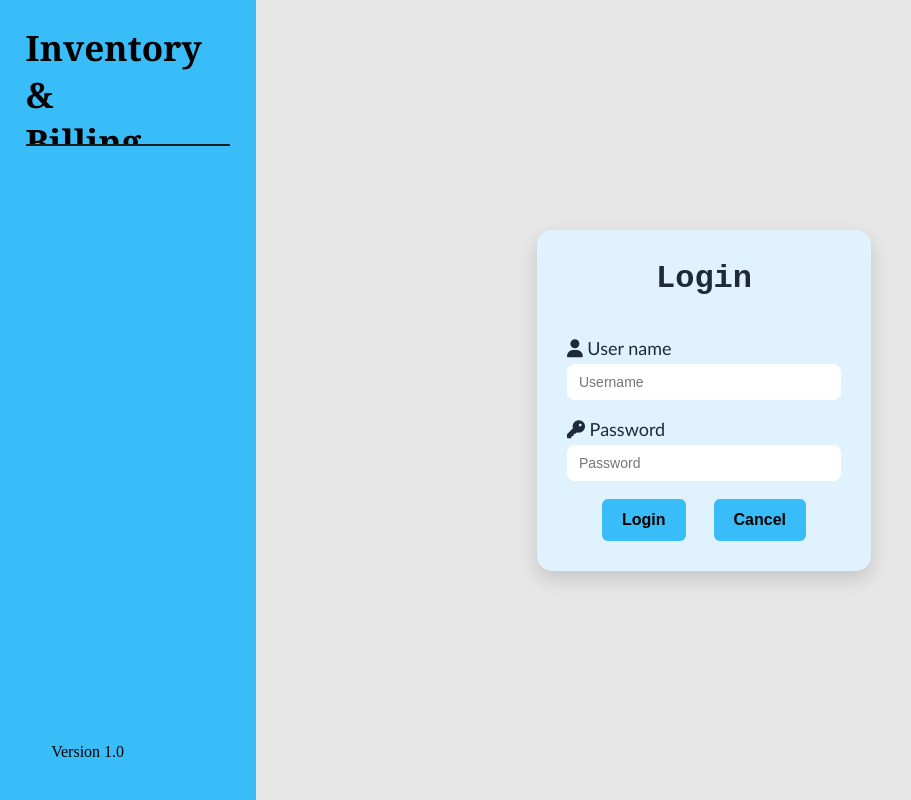
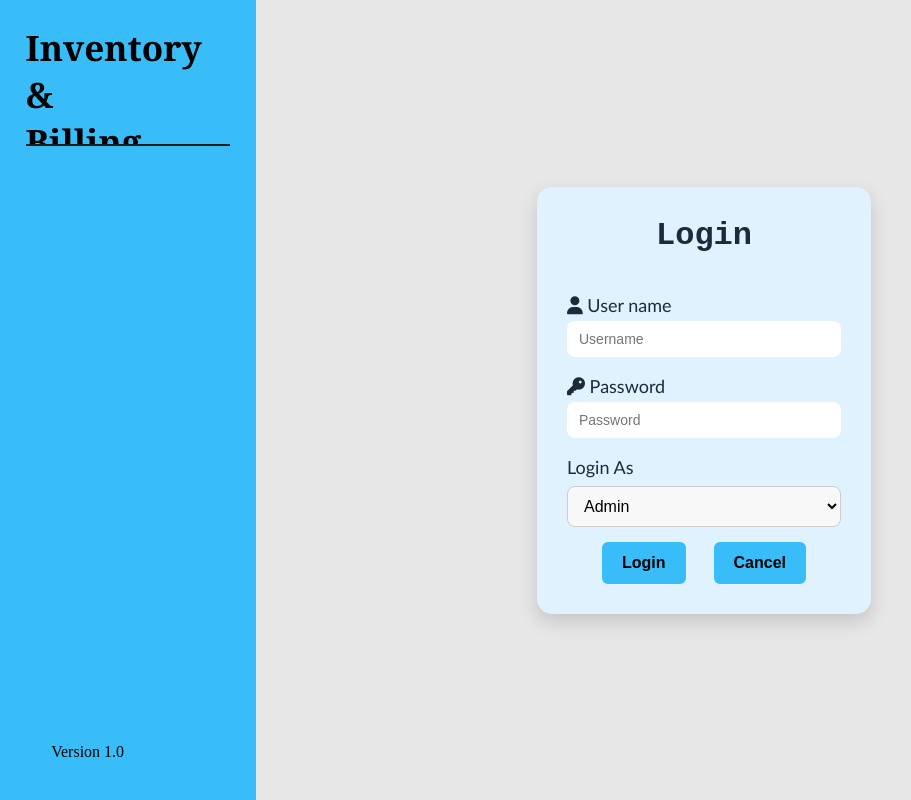
Before and after one commit to SachinBartaula/Inventory-and-Billing-System, a PHP site: page / in a window 1280 px wide. Shown: the whole page, without its empty margins (0-911 px from the left). Run offline with PHP 8.4, Linux system fonts and the light colour scheme.

Commit message:
role add in index

```diff
--- a/Styles.css
+++ b/Styles.css
@@ -157,6 +157,44 @@ input[type="text"]:active {
 
 input[type="password"]:active {
     transform: scale(0.95);
+}
+
+input[type="text"]:focus {
+   border-color: #007bff;
+    box-shadow: 0 0 4px rgba(0,123,255,0.4);
+    background: #fff;
+}
+
+input[type="password"]:focus {
+border-color: #007bff;
+    box-shadow: 0 0 4px rgba(0,123,255,0.4);
+    background: #fff;}
+
+
+select {
+    width: 100%;
+    padding: 10px 12px;
+    font-size: 16px;
+    border: 1px solid #ccc;
+    border-radius: 8px;
+    background: #f8f8f8;
+    outline: none;
+    transition: 0.3s ease;
+    cursor: pointer;
+    margin-top: 8px;
+    margin-bottom: 15px;
+}
+
+/* Hover effect */
+select:hover {
+    border-color: #007bff;
+}
+
+/* On focus */
+select:focus {
+    border-color: #007bff;
+    box-shadow: 0 0 4px rgba(0,123,255,0.4);
+    background: #fff;
 }
 
 .button {
--- a/index.php
+++ b/index.php
@@ -19,7 +19,7 @@ if(isset($_REQUEST["u_name"]))
     {
     $name=$_REQUEST["u_name"];
     $password=$_REQUEST["u_password"];
-
+    // $role=$_REQUEST["role"];
    require_once "connection.php";
     $sql="select * from user";
     $result=$conn->query($sql);
@@ -30,12 +30,20 @@ if(isset($_REQUEST["u_name"]))
     while ($data=$result->fetch_assoc()) {
         $temp_name=$data['username'];
         $temp_password=$data['password'];
+        $adminrole="admin";
+        $employeerole="employee";
  }
-    if($name==$temp_name && $password==$temp_password){
+    if($name==$temp_name && $password==$temp_password ){
+        //  if($name==$temp_name && $password==$temp_password && $role==$adminrole ){
         $_SESSION["username_session"]=$temp_name;
         $_SESSION["password_session"]=$temp_password;
         header("location:a_dashboard.php");
     }
+    // if($name==$temp_name && $password==$temp_password && $role==$employeerole ){
+    //     $_SESSION["username_session"]=$temp_name;
+    //     $_SESSION["password_session"]=$temp_password;
+    //     header("location:e_dashboard.php");
+    // }
     else
         header("location:index.php");
     }
@@ -65,6 +73,11 @@ else{
                         <br>
                         <input type="password" id="password" name="u_password" placeholder="Password"required>
                         <br><br>
+                        <label>Login As</label>
+                         <select name="role">
+                               <option value="admin">Admin</option>
+                                <option value="employee">Employee</option>
+                      </select>
                     </div>
                 <div class="button_center">
                     <input class="button" type="submit" name="btn1" value="Login"> &nbsp; &nbsp; &nbsp; &nbsp;
```
